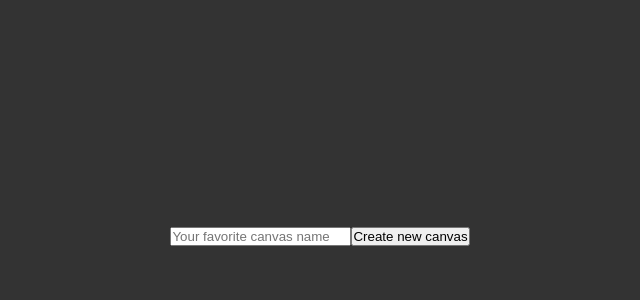
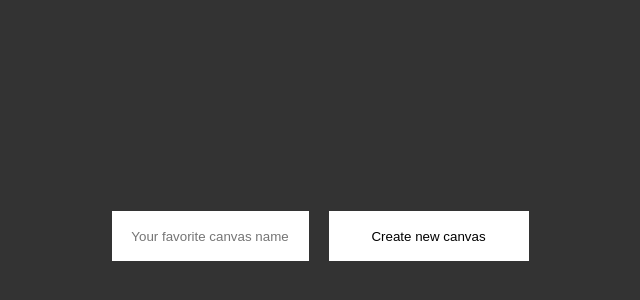
Before and after one commit to MarioCadenas/pixel-drawing, a React (Create React App) app: page / in a window 1280 px wide. Shown: the part 164-464 px from the top of the page, without its empty margins (320-960 px from the left). Built offline with nearby package versions, Linux system fonts and the light colour scheme.

Commit message:
adding styled components

```diff
--- a/src/Colors.js
+++ b/src/Colors.js
@@ -1,6 +1,6 @@
 export default [
   'white',
-  'lightblue',
-  'blue',
-  'darkblue'
+  'rgb(0, 188, 212)',
+  'rgb(3, 169, 244)',
+  'rgb(33, 150, 243)'
 ];
--- a/src/components/CanvasMenu.js
+++ b/src/components/CanvasMenu.js
@@ -1,6 +1,21 @@
 import React, { useState, useEffect } from 'react';
 import CanvasPreview from './CanvasPreview';
+import Form from './Form';
 import { CANVAS_PREFIX } from '../constants';
+import styled from 'styled-components';
+
+
+const Container = styled.div`
+
+`;
+
+const Cards = styled.div`
+
+`;
+
+const FormContainer = styled.div`
+
+`;
 
 const CanvasMenu = ({ loadCanvas }) => {
   const [canvasList, setCanvasList] = useState([]);
@@ -39,7 +54,8 @@ const CanvasMenu = ({ loadCanvas }) => {
   };
 
   return (
-    <div>
+    <Container>
+      <Cards>
         {
           canvasList.map(
             (canvas, index) => (
@@ -52,14 +68,15 @@ const CanvasMenu = ({ loadCanvas }) => {
             )
           )
         }
-      <input
-        name="canvasName"
-        placeholder="Your favorite canvas name"
-        value={canvasName}
-        onChange={changeCanvasName}
+      </Cards>
+      <FormContainer>
+        <Form
+          canvasName={canvasName}
+          changeCanvasName={changeCanvasName}
+          createNewCanvas={createNewCanvas}
         />
-      <button onClick={createNewCanvas}>Create new canvas</button>
-    </div>
+      </FormContainer>
+    </Container>
   );
 };
 
--- a/src/components/CanvasPreview.js
+++ b/src/components/CanvasPreview.js
@@ -1,12 +1,47 @@
 import React from 'react';
+import styled from 'styled-components';
+
+const Div = styled.div`
+  border: 1px solid white;
+  color: white;
+  height: auto;
+  margin: 20px;
+  text-align: center;
+  width: 250px;
+`;
+
+const CardName = styled.div`
+  border-bottom: 1px solid white;
+  height: 50px;
+  vertical-align: middle;
+  line-height: 50px;
+  width: 100%;
+`;
+
+const CardButtons = styled.div`
+  height: auto;
+  width: 100%;
+`;
+
+const Button = styled.button`
+  background-color: white;
+  border: none;
+  height: 50px;
+  margin: 10px;
+  padding: 20px;
+  width: 100px;
+`;
+
 
 const CanvasPreview = ({ canvasName, loadCanvas, removeCanvas }) => {
   return (
-    <div className="canvas-preview">
-      <p>{canvasName}</p>
-      <button onClick={loadCanvas}>Load</button>
-      <button onClick={() => removeCanvas(canvasName)}>remove</button>
-    </div>
+    <Div>
+      <CardName>{canvasName}</CardName>
+      <CardButtons>
+        <Button onClick={loadCanvas}>Load</Button>
+        <Button onClick={() => removeCanvas(canvasName)}>remove</Button>
+      </CardButtons>
+    </Div>
   );
 };
 
--- /dev/null
+++ b/src/components/Form.js
@@ -0,0 +1,31 @@
+import React, { Fragment } from 'react';
+import styled from 'styled-components';
+
+const Input = styled.input`
+  border: none;
+  height: 30px;
+  margin: 10px;
+  padding: 10px;
+  text-align: center;
+`;
+
+const Button = styled.button`
+  background-color: white;
+  border: none;
+  height: 50px;
+  margin: 10px;
+  padding: 10px;
+  width: 200px;
+`;
+
+export default ({ canvasName, changeCanvasName, createNewCanvas }) => (
+  <Fragment>
+    <Input
+      name="canvasName"
+      placeholder="Your favorite canvas name"
+      value={canvasName}
+      onChange={changeCanvasName}
+    />
+    <Button onClick={createNewCanvas}>Create new canvas</Button>
+  </Fragment>
+);
--- a/src/components/Pixel.js
+++ b/src/components/Pixel.js
@@ -1,8 +1,15 @@
 import React from 'react';
+import styled from 'styled-components';
+
+const Pixel = styled.div`
+  width: 30px;
+  height: 30px;
+  border: 1px solid lightgray;
+  box-sizing: border-box;
+  background-color: ${({ background }) => background};
+  border: ${({ current }) => (current ? '4px solid yellow': '')};
+`;
 
 export default props => (
-  <div
-    className={`${props.background} pixel ${props.current ? 'current-color' : ''}`}
-    onClick={props.onClick}
-  />
+  <Pixel background={props.background} current={props.current} onClick={props.onClick} />
 );
```
Also changed, not shown: package.json (+4 -3 lines), 1 other file (tests, documents, lock files or other folders). Lines whose indentation alone changed are shown as unchanged.
